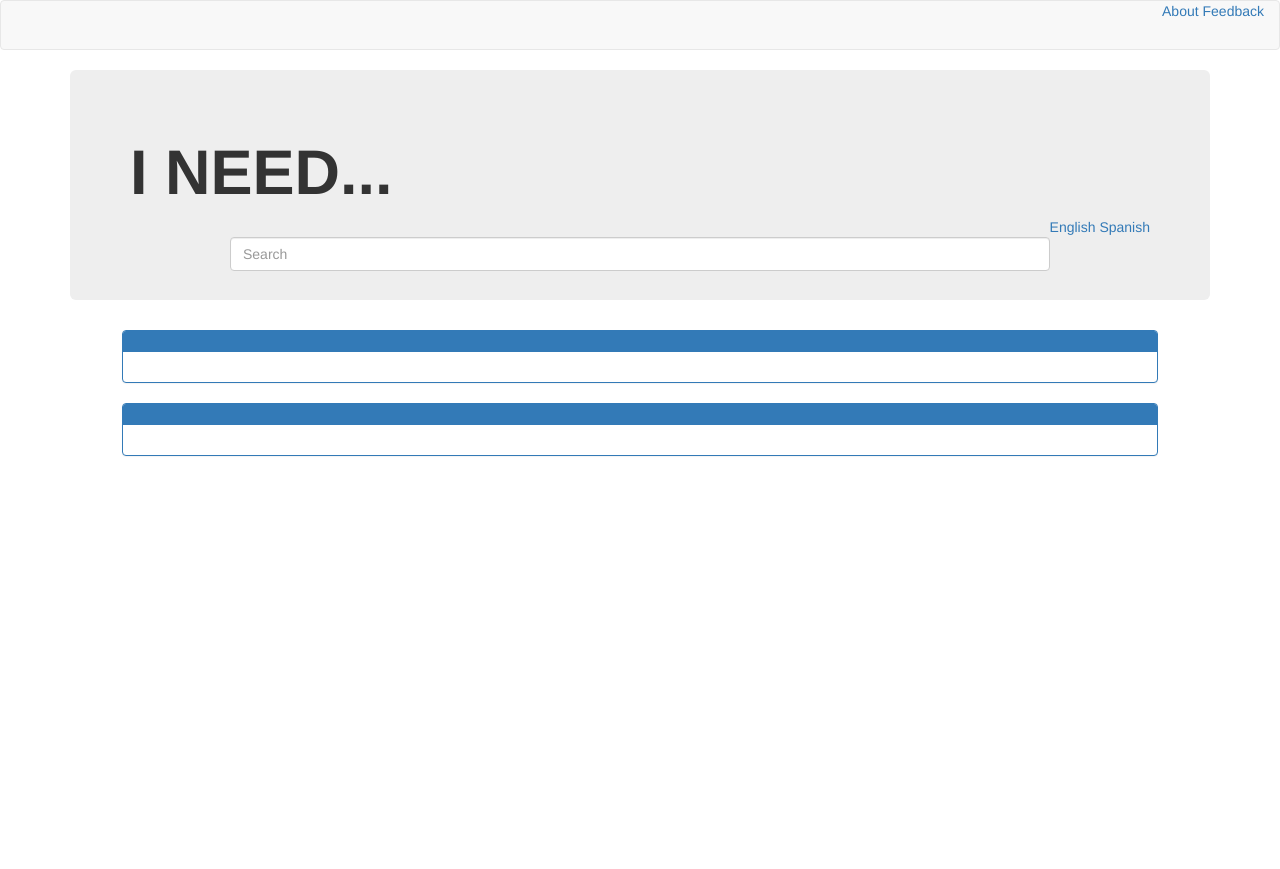
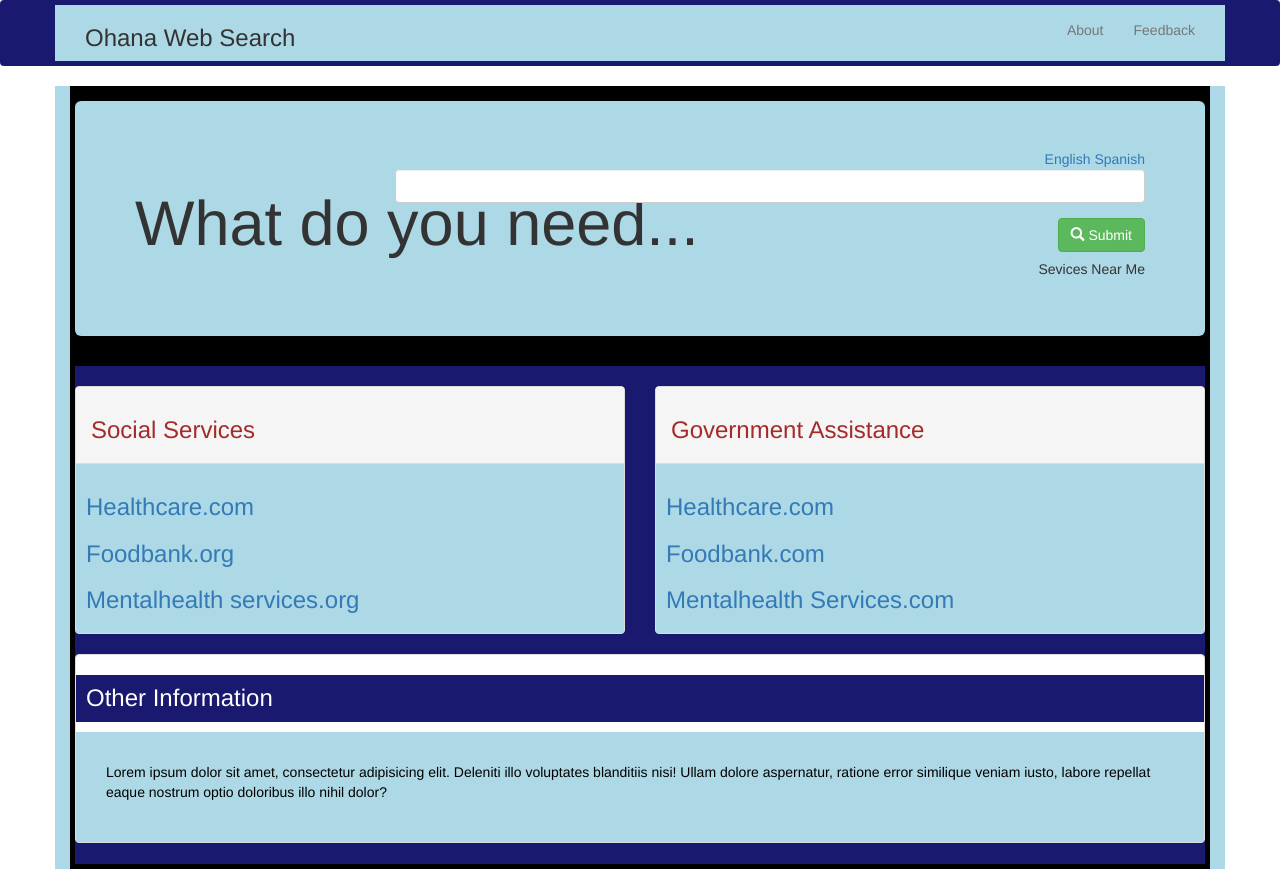
Before and after one commit to dakodablue/project-1, a plain HTML site: page index.html in a window 1280 px wide. Before the commit the page ends 800 px from the top, so only its background shows below. Drawn offline with nearby package versions, Linux system fonts and the light colour scheme.

Commit message:
css/project

```diff
--- a/index.html
+++ b/index.html
@@ -13,75 +13,104 @@
         <script src="https://cdn.jsdelivr.net/momentjs/2.12.0/moment.min.js"></script>
     </head>
 <body>
+    <!-- Navbar -->
 	<nav class="navbar navbar-default">
-  <div class="container-fluid">
-    <!-- Brand and toggle get grouped for better mobile display -->
+    <div class="container">
       <div class="navbar-header">
-      <button type="button" class="navbar-toggle collapsed" data-toggle="collapse" data-target="#bs-example-navbar-collapse-1" aria-expanded="false">
-        <span class="sr-only">Toggle navigation</span>
-        <span class="icon-bar"></span>
-        <span class="icon-bar"></span>
-        <span class="icon-bar"></span>
-      </button>
        </div>
-
-       <div class="form-group">
-        	<div class="text-right">
-        <a href="#">About</a>
-      	<a href="#">Feedback</a>
+      <div class="collapse navbar-collapse" id="bs-example-navbar-collapse-1">
+      <ul class="nav navbar-nav navbar-right">
+        <li><a href="#">About</a></li>
+        <li><a href="#">Feedback</a></li>
+      </ul>
+        <h3>Ohana Web Search</h3>
+      </div>
     </div>
  </nav>
-
-
+         <!-- Jumbotron header with links -->
          <div class="container">
-
+ <div id="container">
+   <div class="row">
+     <div class="col-lg-12">
        <div class="jumbotron">
-      	<h1 class="text-left"><strong>I NEED...</strong></h1>
-      	<div class="form-group">
          <div class="text-right">
         <a href="#">English</a>
         <a href="#">Spanish</a>
-        <div class="col-md-10 col-md-offset-1 col-lg-10 col-lg-offset-1">
+    <!-- <h1 class="text-center"><strong>I NEED...</strong></h1> -->
+      <div class="row">
+        <div class="col-lg-12">
 
-          <input type="text" class="form-control" placeholder="Search">
+            <div class="row">
+              <div class="col-lg-3">
+                <h1 class="search">What do you need...</h1>
+              </div>
+              <div class="col-lg-9">
+              <form role="form">
+              <div class="form-group">
+        <input class="form-control user-input" id="name-input" type="text">
+              </div>
+              </form>
+        <button type="button" class="btn btn-success">  <span class="glyphicon glyphicon-search" aria-hidden="true"></span> Submit</button>
+          <h5>Sevices Near Me</h5>
         </div>
           </div>
         </div>
       </div>
     </div>
-<div class="col-md-10 col-md-offset-1 col-lg-10 col-lg-offset-1">
-        <div class="panel panel-primary">
+  </div>
+
+      <!-- Left Panel -->
+  <div class="container1">
+    <div class="row">
+      <div class="col-lg-12">
+        <div class="row">
+          <div class="col-md-6">
+            <div class="panel panel-default">
               <div class="panel-heading">
-            <h3 class="panel-title"></h3>
+           <h3 class="panel-title1">Social Services</h3>
        </div>
           <div class="panel-body">
+
+        <h3><a>Healthcare.com</a></h3>
+        <h3><a>Foodbank.org</a></h3>
+        <h3><a>Mentalhealth services.org</a></h3>
           </div>
         </div>
       </div>
 
-        <div class="col-md-10 col-md-offset-1 col-lg-10 col-lg-offset-1">
-        <div class="panel panel-primary">
+       <!-- Right Panel -->
+    <div class="col-md-6">
+      <div class="panel panel-default">
         <div class="panel-heading">
-            <h3 class="panel-title"></h3>
+           <h3 class="panel-title2">Government Assistance</h3>
           </div>
     <div class="panel-body">
+           <h3><a>Healthcare.com</a></h3>
+            <h3><a>Foodbank.com</a></h3>
+            <h3><a>Mentalhealth Services.com</a></h3>
+          </div>
+        </div>
+      </div>
+    </div>
 
+       <!-- footer -->
+       <div class="row">
+       <div class="col-lg-12">
+        <div class="panel panel-default">
+          <div class="panel-heading1">
+            <h3 class="panel-title3">Other Information</h3>
+          </div>
+          <div class="panel-body1">
 
-
-
-
-
-
-
-
-
-
-
-
-
-
-
-
+     <div class="pare">
+        <p>Lorem ipsum dolor sit amet, consectetur adipisicing elit. Deleniti illo voluptates blanditiis nisi! Ullam dolore aspernatur, ratione error similique veniam iusto, labore repellat eaque nostrum optio doloribus illo nihil dolor?</p>
+            </div>
+          </div>
+        </div>
+      </div>
+    </div>
+  </div>
+</div>
 
 
 
--- a/style.css
+++ b/style.css
@@ -0,0 +1,75 @@
+.navbar {
+	background-color: midnightblue;
+	padding: 5px;
+	border: 2px;
+}
+
+.jumbotron {
+     background-color: lightblue;
+
+
+   }
+
+ .container {
+    background-color: lightblue;
+   }
+
+ .container1 {
+     background-color: midnightblue;
+     padding-top: 20px;
+     padding-bottom: 1px;
+   }
+
+   #container {
+   	padding: 5px;
+   	background-color: black;
+    padding-top: 15px;
+   }
+
+ .pare {
+    color: black;
+    padding: 5px;
+  }
+
+  .panel-title1 {
+     color: brown;
+  }
+
+  .panel-title2 {
+     color: brown;
+    }
+
+    .panel-body {
+    	background-color: lightblue;
+      padding: 10px;
+    }
+
+  .col-md-7 {
+  	background-color: black;
+  	padding: 5px;
+
+  }
+
+  .col-md-5 {
+  	background-color: black;
+  	padding: 5px;
+
+
+  }
+  .panel-body1 {
+    background-color: lightblue;
+    padding: 25px;
+
+  }
+  .panel-title3 {
+    color: white;
+    border: 2px;
+    padding: 10px;
+    background-color: midnightblue;
+
+
+  }
+
+ .search {
+  position: fixed;
+ }
```
Lines whose indentation alone changed are shown as unchanged.
